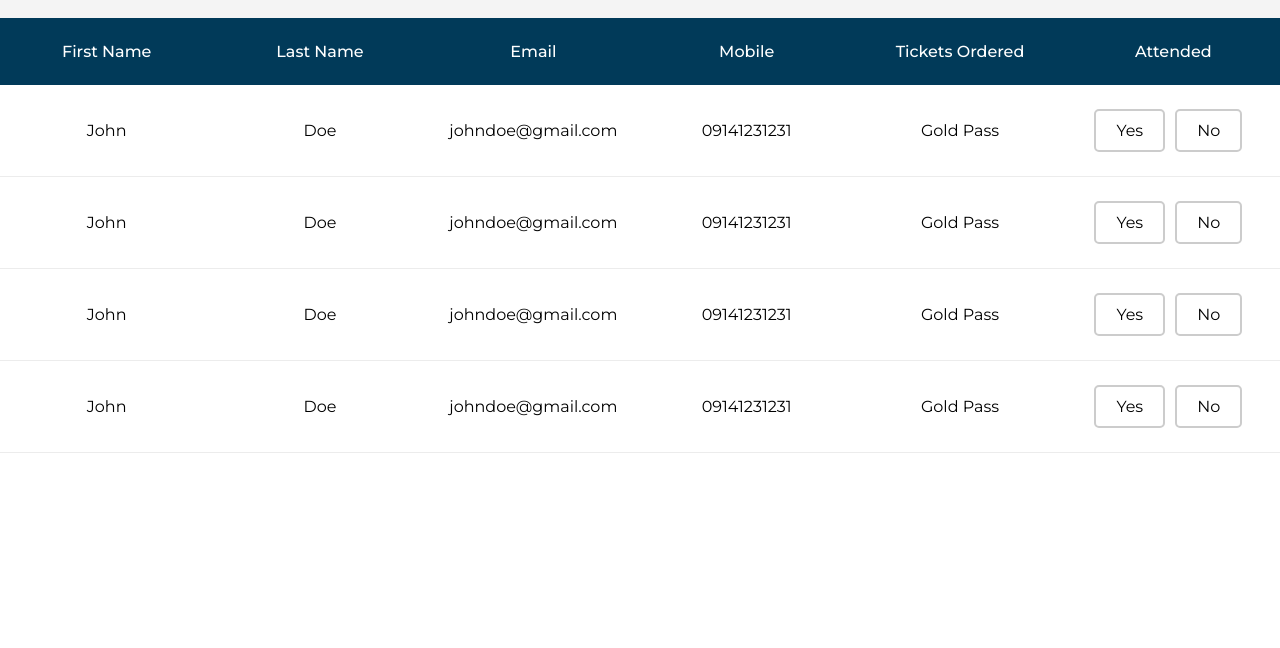
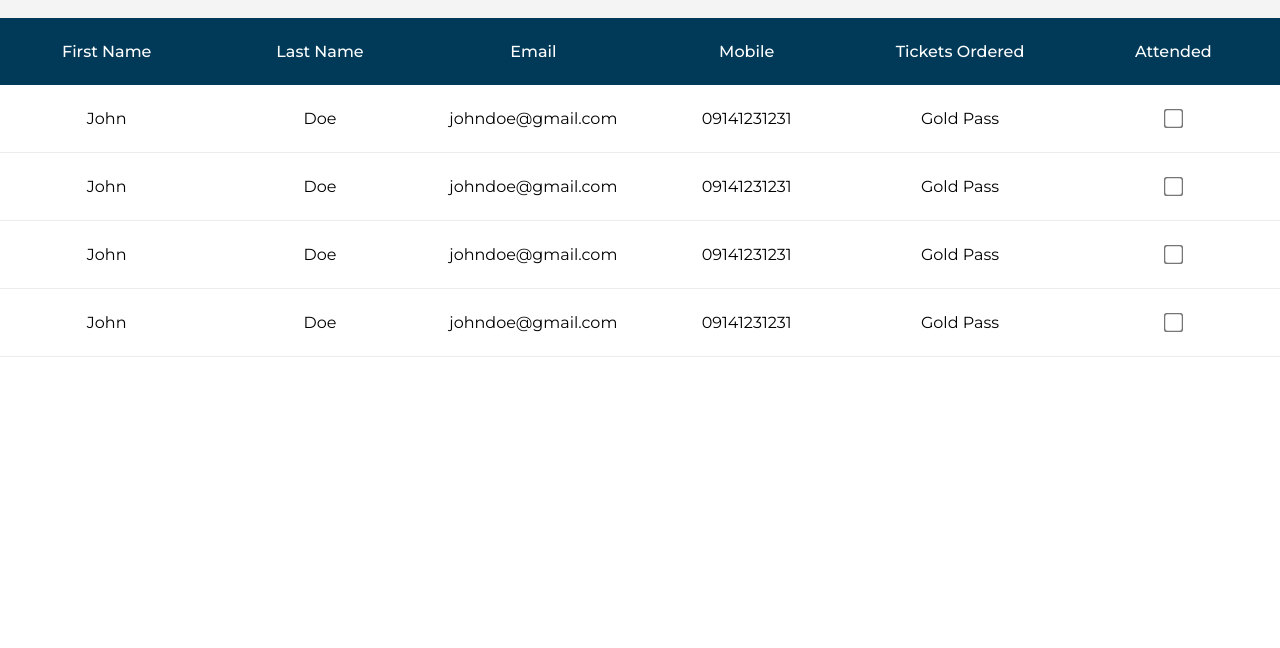
Before and after one commit to Keb4ng/EventPlanner-2, a plain HTML site: page admin-page.html in a window 1280 px wide. Shown: the part 152-800 px from the top of the page. Drawn offline with nearby package versions, Linux system fonts and the light colour scheme.

Commit message:
first commit22

```diff
--- a/admin-page.html
+++ b/admin-page.html
@@ -45,13 +45,8 @@
         <div>johndoe@gmail.com</div>
         <div>09141231231</div>
         <div>Gold Pass</div>
-        <div class="approved">
-          <label class="yes-btn">
-            <input type="radio" name="approve1" value="yes" /> Yes
-          </label>
-          <label class="no-btn">
-            <input type="radio" name="approve1" value="no" /> No
-          </label>
+        <div>
+          <input type="checkbox" name="attended" id="" />
         </div>
       </div>
       <div class="table-row">
@@ -60,13 +55,8 @@
         <div>johndoe@gmail.com</div>
         <div>09141231231</div>
         <div>Gold Pass</div>
-        <div class="approved">
-          <label class="yes-btn">
-            <input type="radio" name="approve1" value="yes" /> Yes
-          </label>
-          <label class="no-btn">
-            <input type="radio" name="approve1" value="no" /> No
-          </label>
+        <div>
+          <input type="checkbox" name="attended" id="" />
         </div>
       </div>
       <div class="table-row">
@@ -75,13 +65,8 @@
         <div>johndoe@gmail.com</div>
         <div>09141231231</div>
         <div>Gold Pass</div>
-        <div class="approved">
-          <label class="yes-btn">
-            <input type="radio" name="approve1" value="yes" /> Yes
-          </label>
-          <label class="no-btn">
-            <input type="radio" name="approve1" value="no" /> No
-          </label>
+        <div>
+          <input type="checkbox" name="attended" id="" />
         </div>
       </div>
       <div class="table-row">
@@ -90,13 +75,8 @@
         <div>johndoe@gmail.com</div>
         <div>09141231231</div>
         <div>Gold Pass</div>
-        <div class="approved">
-          <label class="yes-btn">
-            <input type="radio" name="approve1" value="yes" /> Yes
-          </label>
-          <label class="no-btn">
-            <input type="radio" name="approve1" value="no" /> No
-          </label>
+        <div>
+          <input type="checkbox" name="attended" id="" />
         </div>
       </div>
     </div>
--- a/styles.css
+++ b/styles.css
@@ -874,29 +874,9 @@ footer {
   padding: 1.5rem 0;
 }
 
-.approved input[type="radio"] {
-  display: none;
-}
-
-.approved label {
-  padding: 10px 20px;
-  border: 2px solid #ccc;
-  border-radius: 5px;
-  cursor: pointer;
-  margin-right: 10px;
-  transition: all 0.3s ease;
-}
-
-.approved .yes-btn.selected {
-  background-color: #28a745;
-  color: white;
-  border-color: #28a745;
-}
-
-.approved .no-btn.selected {
-  background-color: #dc3545;
-  color: white;
-  border-color: #dc3545;
+.table-row input[type="checkbox"] {
+  scale: 1.5;
+  accent-color: var(--c-secondary);
 }
 
 @media only screen and (max-width: 991px) {
```
